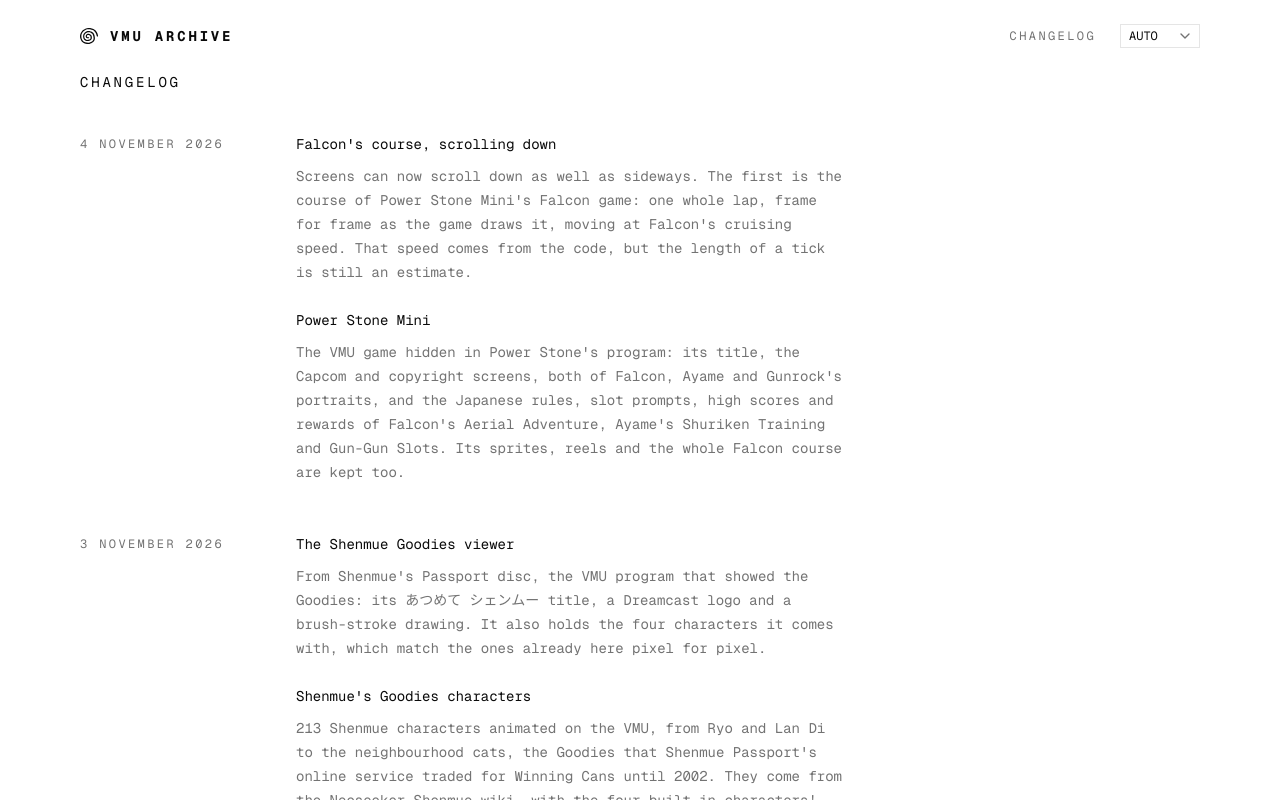
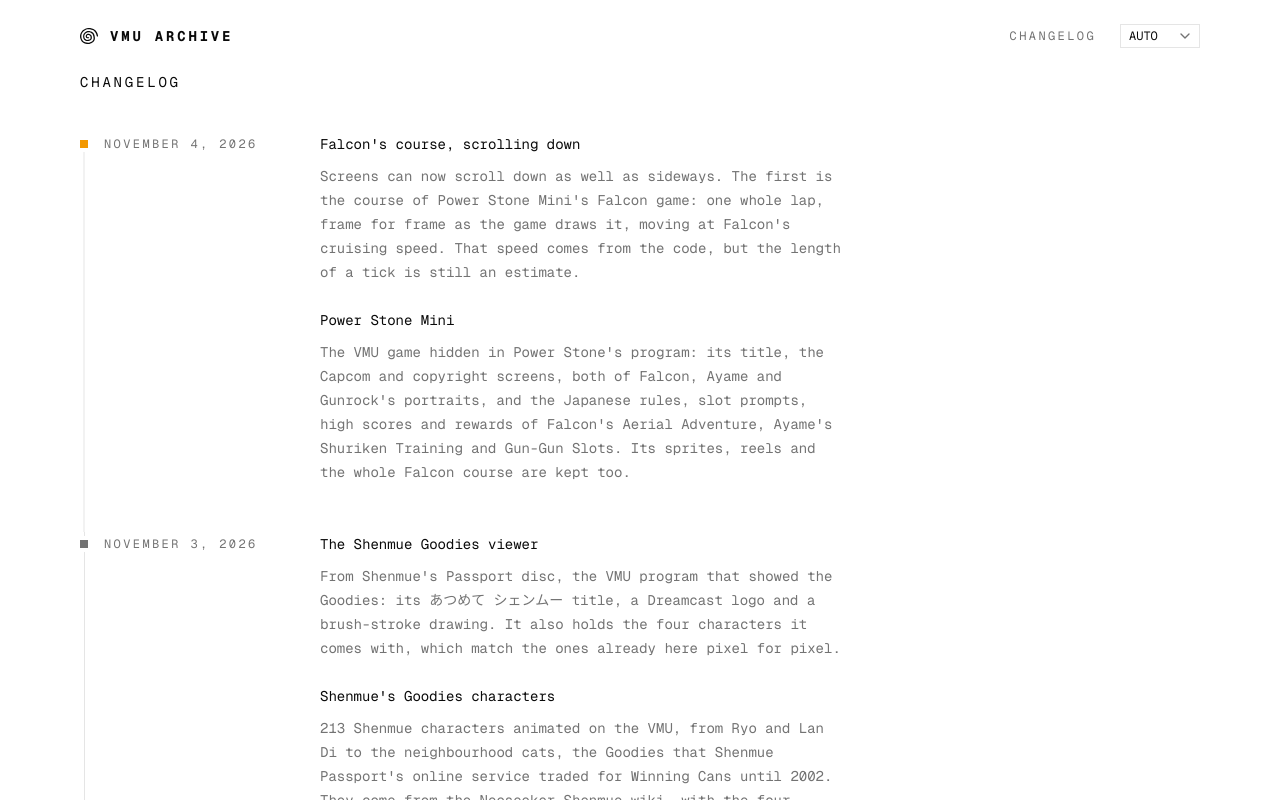
Before and after one commit to vgarmes/vmu-archive, a Next.js app: page /changelog in a window 1280 px wide. Shown: the top 800 px of the page. Built offline with nearby package versions, Linux system fonts and the light colour scheme.

Commit message:
feat: sticky changelog dates on a timeline

```diff
--- a/src/app/changelog/page.tsx
+++ b/src/app/changelog/page.tsx
@@ -7,31 +7,53 @@ export const metadata: Metadata = {
 }
 
 const formatDate = (date: string) =>
-	new Date(`${date}T00:00:00Z`).toLocaleDateString('en-GB', {
+	new Date(`${date}T00:00:00Z`).toLocaleDateString('en-US', {
+		month: 'long',
 		day: 'numeric',
-		month: 'long',
 		year: 'numeric',
 		timeZone: 'UTC'
 	})
 
 export default function Changelog() {
+	const days = getChangelogByDay()
 	return (
 		<article className="flex max-w-3xl flex-col gap-10 text-sm leading-6">
 			<h1 className="text-sm font-normal tracking-[0.2em] uppercase">
 				Changelog
 			</h1>
+			{/*
+			 * From md up the dates sit in a column with a timeline on their left:
+			 * each date and its dot stick to the top while their day scrolls past,
+			 * and the next day's date pushes them out. The line runs 4px in from the
+			 * left edge, through the dots' centres; a day's segment runs from its dot
+			 * (or from its top, after the first) through the gap to the next day.
+			 */}
 			<ol className="flex flex-col gap-12">
-				{getChangelogByDay().map(day => (
+				{days.map((day, i) => (
 					<li
 						key={day.date}
-						className="grid gap-6 md:grid-cols-[11rem_1fr] md:gap-x-10"
+						className="relative grid gap-6 md:grid-cols-[11rem_1fr] md:gap-x-10 md:pl-6"
 					>
-						<time
-							dateTime={day.date}
-							className="text-muted-foreground text-xs leading-6 tracking-[0.2em] uppercase"
-						>
-							{formatDate(day.date)}
-						</time>
+						<span
+							aria-hidden
+							className={`bg-border absolute left-1 hidden w-px -translate-x-1/2 md:block ${
+								i === 0 ? 'top-3' : 'top-0'
+							} ${i === days.length - 1 ? 'bottom-0' : '-bottom-12'}`}
+						/>
+						<div className="relative md:sticky md:top-8 md:self-start">
+							<time
+								dateTime={day.date}
+								className="text-muted-foreground block text-xs leading-6 tracking-[0.2em] uppercase"
+							>
+								{formatDate(day.date)}
+							</time>
+							<span
+								aria-hidden
+								className={`ring-background absolute top-3 -left-6 hidden size-2 -translate-y-1/2 ring-4 md:block ${
+									i === 0 ? 'bg-dreamcast' : 'bg-muted-foreground'
+								}`}
+							/>
+						</div>
 						<ul className="flex flex-col gap-6">
 							{day.entries.map(entry => (
 								<li key={entry.title} className="flex flex-col gap-2">
--- a/src/app/globals.css
+++ b/src/app/globals.css
@@ -21,6 +21,8 @@
 	--accent: oklch(0.97 0 0);
 	--accent-foreground: oklch(0.205 0 0);
 	--destructive: oklch(0.577 0.245 27.325);
+	/* The orange-amber of the Japanese Dreamcast swirl; reads on both themes. */
+	--dreamcast: #f39800;
 	/* Corner radius scale (shadcn Lyra), set to 0 for square corners. */
 	--radius: 0;
 }
@@ -61,6 +63,7 @@
 	--color-accent: var(--accent);
 	--color-accent-foreground: var(--accent-foreground);
 	--color-destructive: var(--destructive);
+	--color-dreamcast: var(--dreamcast);
 	--radius-sm: calc(var(--radius) * 0.6);
 	--radius-md: calc(var(--radius) * 0.8);
 	--radius-lg: var(--radius);
```
